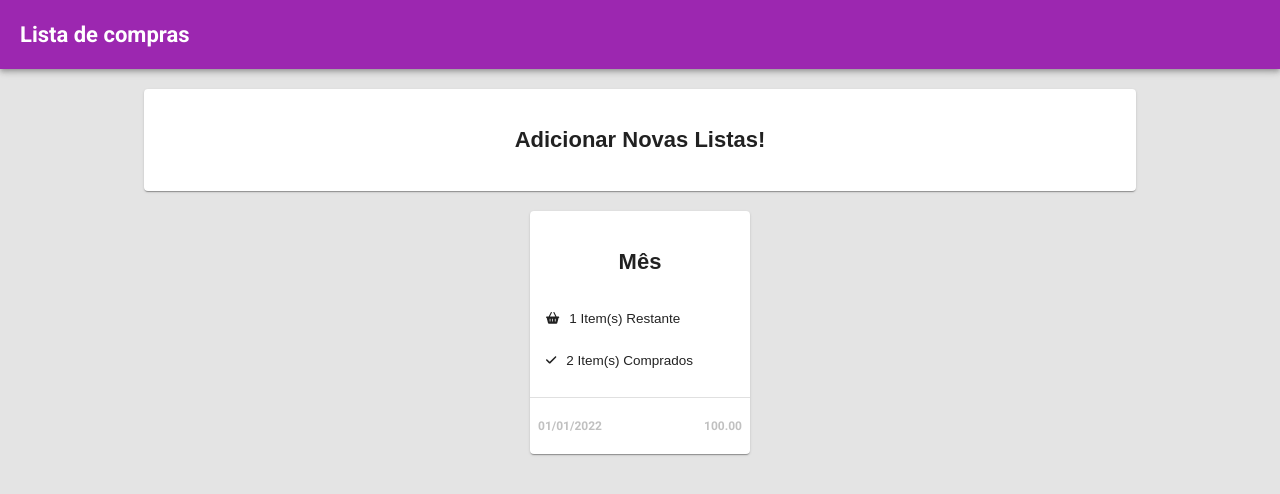
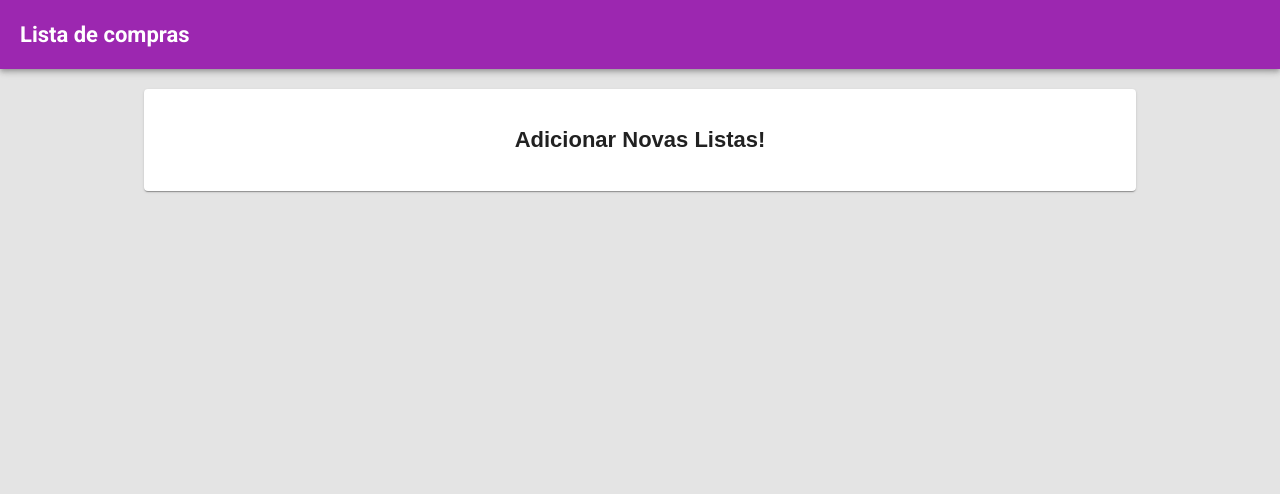
Before and after one commit to realcaldeira/listaDeCompras-redux-saga, a React (Create React App) app: page / in a window 1280 px wide. Shown: the top 494 px of the page. Built offline with nearby package versions, Linux system fonts and the light colour scheme.

Commit message:
otimizando selector com reselector

```diff
--- a/package.json
+++ b/package.json
@@ -21,6 +21,7 @@
     "react-router-dom": "5",
     "react-scripts": "5.0.0",
     "redux": "^4.1.2",
+    "reselect": "^4.1.5",
     "styled-components": "^5.3.5",
     "web-vitals": "^2.1.4"
   },
--- a/src/home/List.js
+++ b/src/home/List.js
@@ -8,16 +8,16 @@
 
 import './list.css'
 
-export default function List(){
+export default function List(props){
   return(
     <CustomCard
       containerClass="list-container"
       link="/lista"
-      footer={<ListFooter />}
+      footer={<ListFooter total={props.total} />}
 
     >
      <div>
-        <p className="title">Mês</p>
+        <p className="title">{props.list}</p>
         <div className='list-card-body'>
           <ListItem icon={faShoppingBasket} text="1 Item(s) Restante" />
 
--- a/src/home/ListFooter.js
+++ b/src/home/ListFooter.js
@@ -1,10 +1,10 @@
 import React from 'react';
 
-export default function ListFooter(){
+export default function ListFooter(props){
   return(
     <div className='list-footer'>
       <p>01/01/2022</p>
-      <p>100.00</p>
+      <p>{props.total}</p>
     </div>
   )
 }
--- a/src/home/index.js
+++ b/src/home/index.js
@@ -1,15 +1,26 @@
 import React from 'react';
+import { connect } from 'react-redux';
 
 import './styles.css'
 
 import NewList from './NewList';
 import List from './List';
+import { getListTotal } from '../store/reducers/list';
 
-export default function Home(){
+function Home(props){
   return(
     <div className='page-container'>
       <NewList />
-      <List />
+      { props.list.items.length > 0 &&
+        <List list={props.list.list} total={props.total} />
+      }
     </div>
   )
 }
+
+const mapStateToProps = state => ({
+  list: state.list,
+  total: getListTotal(state),
+})
+
+export default connect(mapStateToProps, null)(Home);
--- a/src/store/reducers/list.js
+++ b/src/store/reducers/list.js
@@ -1,3 +1,4 @@
+import { createSelector } from 'reselect'
 import { Types } from "../action/list";
 
 const initialState ={
@@ -22,3 +23,8 @@
 function getItemTotal(product){
   return product.price * product.quantity
 }
+
+export const getListTotal = createSelector(
+  state => state.list.items,
+  items =>  items.reduce((total, item)=> total + item.total, 0)
+)
```
Also changed, not shown: 1 other file (tests, documents, lock files or other folders).
